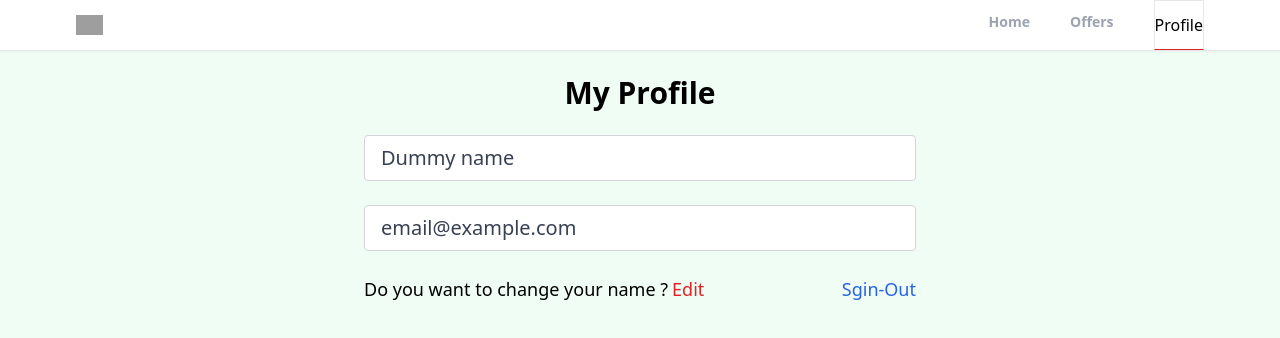
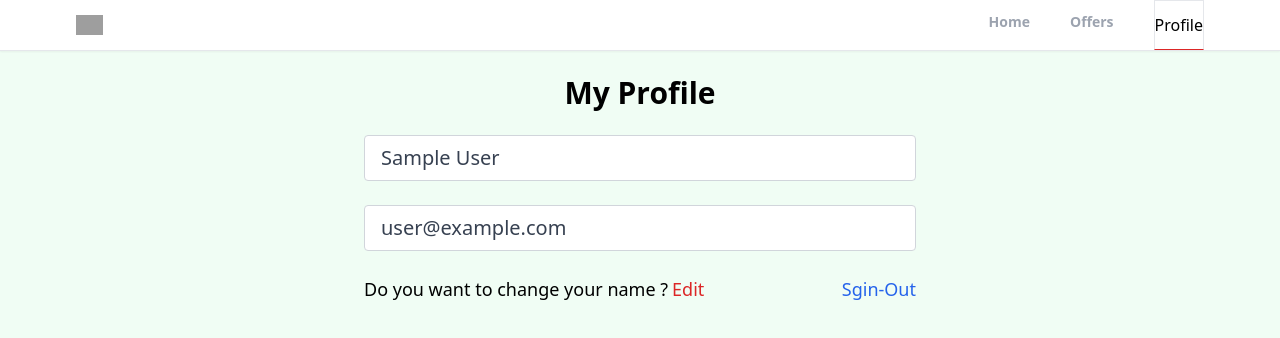
Before and after one commit to SN201/rent-house-react, a React (Vite) app: page /profile in a window 1280 px wide. Shown: the top 338 px of the page. Built offline with nearby package versions, Linux system fonts and the light colour scheme; no server answers; sample sign-in values are in the browser's storage; grey boxes are pictures that could not be loaded.

Commit message:
add edite functionality to profile page

```diff
--- a/src/pages/Profile.jsx
+++ b/src/pages/Profile.jsx
@@ -1,31 +1,80 @@
-import { getAuth } from 'firebase/auth';
+
+import { getAuth, updateProfile } from 'firebase/auth';
+import {db} from '../firebase.config'
 import React , {useState} from 'react'
 import { useNavigate } from 'react-router-dom';
+import { doc , updateDoc } from 'firebase/firestore';
+import { toast } from 'react-toastify';
 const Profile = () => {
 const auth = getAuth();
 const navigate = useNavigate();
+const [changeDetail , setChangeDetail] = useState(false)
 const [formData , setFormData] = useState({
-  name:"Dummy name" ,
-  email:"email@example.com" });
+  name : auth.currentUser.displayName ,
+  email: auth.currentUser.email
+})
 const {name ,email} =  formData
 function onLogout (){
   auth.signOut();
   navigate("/")
+}
+function onChange(e){
+  setFormData((prevState)=>({
+    ...prevState , [e.target.id] : e.target.value
+  }))
+
+}
+ async function onSubmit(){
+try {
+  //when change done submite the the change name
+  if(auth.currentUser.displayName != name ){
+    //update the display name in firbase
+    await updateProfile(auth.currentUser , {
+      displayName: name
+    });
+    // update the name in firestore
+    const docRef = doc(db , "users" , auth.currentUser.uid)
+    await updateDoc(docRef , {
+      name: name
+    });
+  }
+  toast.success("Profile detail updated successfully")
+
+} catch (error) {
+  toast.error("Could not update profile details")
+}
 }
   return (
     <section className='max-w-6xl mx-auto flex justify-center items-center flex-col'>
       <h1 className='text-3xl font-bold mt-6 text-center'>My Profile</h1>
       <div className='w-full md:w-[50%] mt-6 px-3'>
         <form>
-          <input type="text" id="name" value={name}  disabled className='w-full px-4 py-2 text-xl text-gray-700 bg-white border
-           border-gray-300 rounded transition ease-in-out mb-6' />
+          <input type="text"
+           id="name"
+           value={name}
+            onChange={onChange}
+            disabled={!changeDetail}
+            className={` w-full px-4 py-2 text-xl
+             text-gray-700 bg-white border
+           border-gray-300 rounded transition ease-in-out mb-6 ${changeDetail && "bg-red-200 focus:bg-red-200"}`} />
 
-          <input type="email" id="email" value={email}  disabled className='w-full px-4 py-2 text-xl text-gray-700 bg-white border
-           border-gray-300 rounded transition ease-in-out mb-6' />
-           <div className='flex justify-between whitespace-nowrap text-sm sm:text-lg'>
+          <input type="email"
+           id="email"
+           value={email}
+           onChange={onChange}
+           disabled={!changeDetail}
+           className={`w-full px-4 py-2 text-xl
+           text-gray-700 bg-white border
+           border-gray-300 rounded transition ease-in-out mb-6 ${changeDetail && "bg-red-200 focus:bg-red-200"}`} />
+           <div className='flex justify-between whitespace-nowrap text-sm sm:text-lg '>
             <p className='flex items-center'>
               Do you want to change your name ?
-              <span className='text-red-600 hover:text-red-700 transition ease-in-out duration-200 ml-1 cursor-pointer'>Edit</span>
+              <span className='text-red-600 hover:text-red-700 transition ease-in-out duration-200 ml-1 cursor-pointer'
+               onClick={()=>{
+                changeDetail && onSubmit();
+                setChangeDetail((prevState)=>!prevState);}}
+                >{changeDetail ? "Apply changes" : "Edit" }
+                </span>
             </p>
             <p onClick={onLogout} className='text-blue-600 hover:text-blue-700  transition ease-in-out duration-200 ml-1 cursor-pointer'>Sgin-Out</p>
            </div>
```
